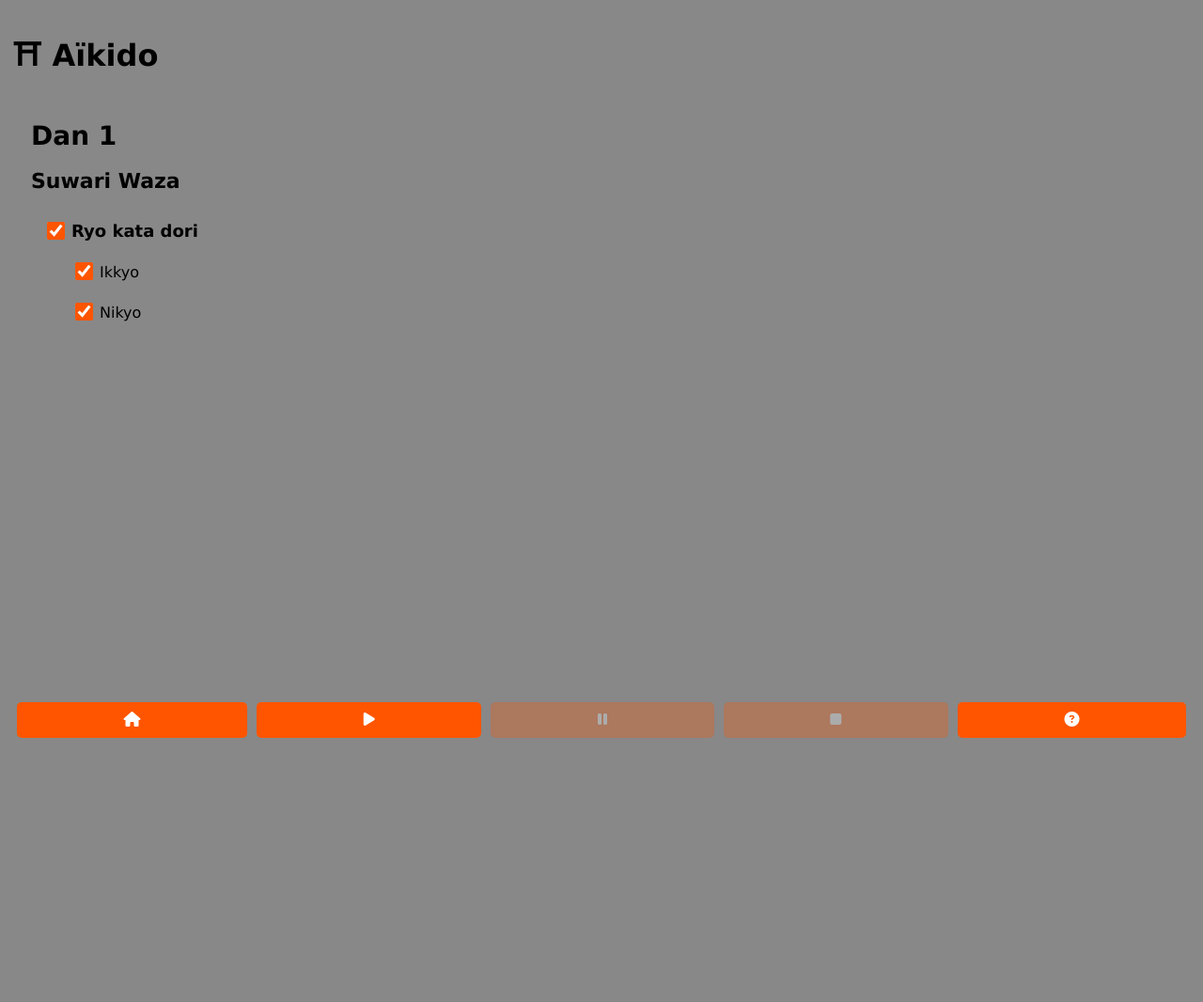
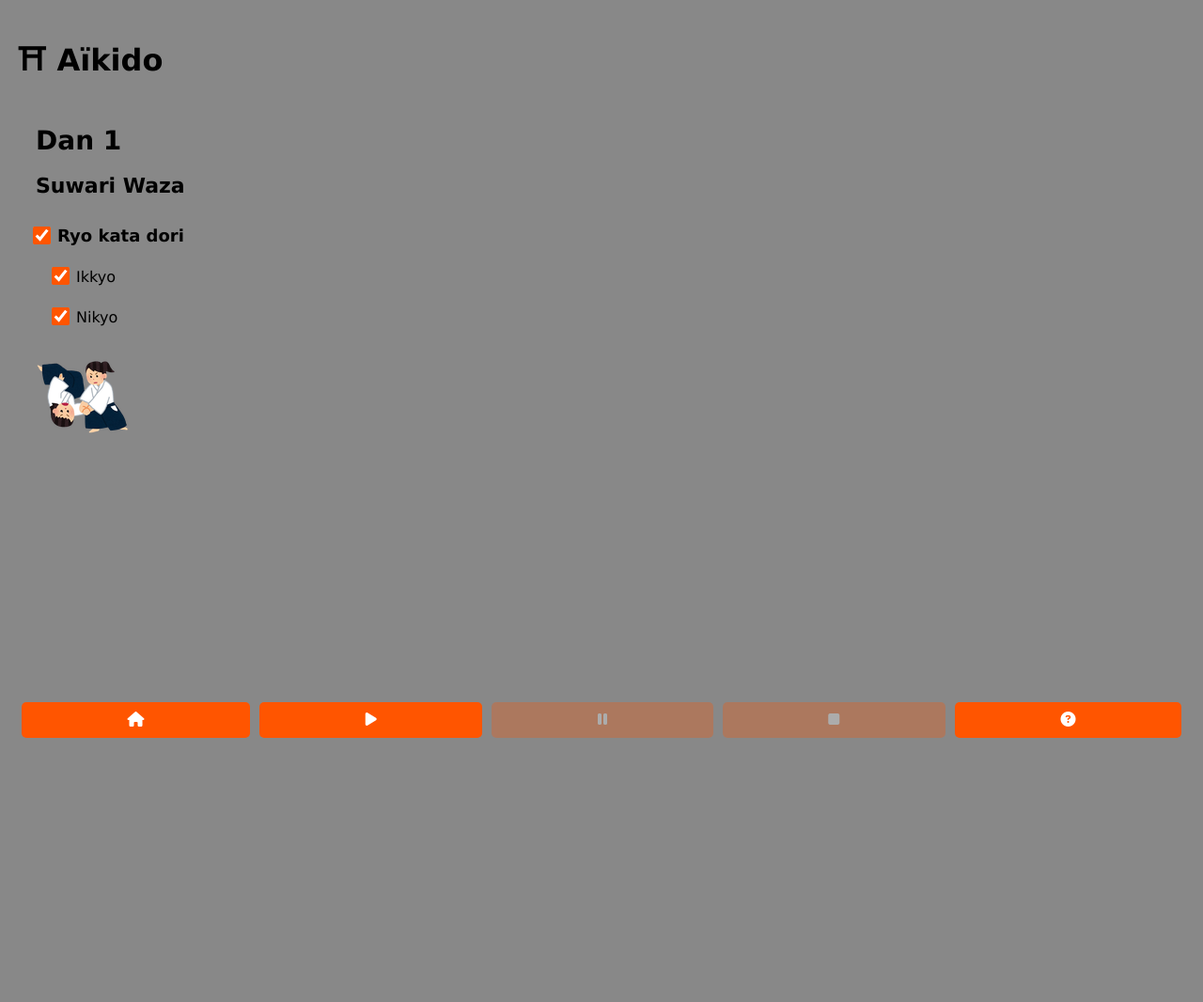
Before and after one commit to Ueshibag/aikitalk, a Flask app: page / in a window 1280 px wide. Shown: the whole page at 94% size. Before the commit the page ends 785 px from the top, so only its background shows below. Run offline with Flask 3, Linux system fonts and the light colour scheme.

Commit message:
User interface improvements

```diff
--- a/static/script.js
+++ b/static/script.js
@@ -1,5 +1,5 @@
 
-const Version = "1.1.2";
+const VERSION = "1.1.2";
 
 const GET_READY_TXT = 'Préparez vous';
 
@@ -398,7 +398,7 @@ function start_session() {
         }
 
         // minus 2 to take trailing <br>s into account
-        if (i == session_text.length - 2) {
+        if (i == session_text.length - 3) {
 
             // End of session; manage and store techniques
             techniques = manage_techniques(techniques);
@@ -708,7 +708,7 @@ async function build_session() {
                 text_area.innerHTML += "<div>"; // technique
                 let tech_name = data[situation][attack_name][i++];
                 var underscored_tech_name = tech_name.replace(/ /g, '_');
-                text_area.innerHTML += `<label><input style="margin-left: 50px;" type="checkbox" ${checked_if_not_jyu_waza(tech_name)} id="${underscored_tech_name}" class="child-checkbox ${underscored_attack_name}">${bold_if_jyu_waza(tech_name)}</label>`;
+                text_area.innerHTML += `<label><input style="margin-left: 20px;" type="checkbox" ${checked_if_not_jyu_waza(tech_name)} id="${underscored_tech_name}" class="child-checkbox ${underscored_attack_name}">${bold_if_jyu_waza(tech_name)}</label>`;
                 text_area.innerHTML += "</div>"; // technique
             }
 
@@ -730,13 +730,15 @@ async function build_session() {
             text_area.innerHTML += "<div>"; // technique
             let tech_name = data[situation][attack_name][i++];
             var underscored_tech_name = tech_name.replace(/ /g, '_');
-            text_area.innerHTML += `<label><input style="margin-left: 50px;" type="checkbox" ${checked_if_not_jyu_waza(tech_name)} id="${underscored_tech_name}" class="child-checkbox ${underscored_attack_name}">${bold_if_jyu_waza(tech_name)}</label>`;
+            text_area.innerHTML += `<label><input style="margin-left: 20px;" type="checkbox" ${checked_if_not_jyu_waza(tech_name)} id="${underscored_tech_name}" class="child-checkbox ${underscored_attack_name}">${bold_if_jyu_waza(tech_name)}</label>`;
             text_area.innerHTML += "</div>"; // technique
         }
 
         text_area.innerHTML += "</div>"; // attack
         text_area.innerHTML += '<br>';
     }
+
+    text_area.innerHTML += '<img src="static/images/aikido.png" alt="aikido" style="margin-top: 20px" />';
 
     document.getElementById('startBtn').disabled = false;
     document.getElementById('helpBtn').disabled = false;
@@ -932,5 +934,5 @@ function display_user_manual() {
     text_area.innerHTML += '<b>Aléatoire</b><br>techniques demandées dans un ordre aléatoire<br><br>';
     text_area.innerHTML += '<b>Omote / Ura</b><br>techniques demandées sous la forme choisie<br><br>';
 
-    text_area.innerHTML += `<br><br><label style="font-size: 12px;">Version ${Version}</label>`;
+    text_area.innerHTML += `<br><br><label style="font-size: 12px;">Version ${VERSION}</label>`;
 }
--- a/static/style.css
+++ b/static/style.css
@@ -4,7 +4,7 @@ body {
     height: 100dvh;
     justify-content: flex-start;
     font-family: Verdana, Geneva, Tahoma, sans-serif;
-    margin: auto;
+    margin: 5px;
     padding: 0.5rem;
     background-color: #888; /* Couleur de fond solide */
 }
@@ -46,13 +46,14 @@ body {
 .sidenav label {
     margin-left: 15px;
     color: #E0E0E0;
+    width: 200px;
 }
 
 .sidenav select {
     margin-left: 15px;
     font-size: 16px;
     text-align: center;
-    width: 50%;
+    width: 92%;
 }
 
 .sidenav input {
@@ -96,7 +97,7 @@ select, input[type="number"] {
 }
 
 input[type="checkbox"] {
-    margin-left: 20px;
+    margin-left: 0px;
     margin-right: 10px;
     margin-bottom: 15px;
     margin-top: 15px;
@@ -173,25 +174,20 @@ input[type="range"]:focus::-moz-range-thumb {
   box-shadow: 0 0 0 13px rgba(255,85,0, .2)
 }
 
-
 .wrapper {
-  max-width: 400px;
   width: 100%;
   height: 60px;
   display: flex;
   justify-content: flex-start;
-  align-items: flex-start;
-  margin: 0 auto;
+  align-items: center;
 }
 
 .range {
   display: flex;
   align-items: center;
-  max-width: 500px;
-  margin: 0 auto;
+  margin: 0;
   height: 4rem;
-  width: 80%;
-  padding: 0 5;
+  width: 95%;
 }
 
 .value {
@@ -271,10 +267,11 @@ legend {
 
 fieldset {
   margin-left: 15px;
-  margin-right: 15px;
+  margin-top: 20px;
   border:  1px solid #ccc;
   border-radius: 5px;
   padding: 5px;
+  width: 50%;
 }
 
 input[type='radio'] {
--- a/templates/index.html
+++ b/templates/index.html
@@ -17,31 +17,31 @@
 
         <a href="javascript:void(0)" class="closebtn" onclick="close_nav()">&times;</a>
 
-        <select id="grade_select"></select><br>
+        <select id="grade_select" style="margin-top: 50px;"></select><br>
 
         <select id="situation_select"></select><br>
 
         <select id="attack_select"></select><br><br>
 
-        <label for="interval_select"><b>Intervalle</b></label>
         <div class="wrapper">
             <div class="range">
+                <label for="interval_select"><b>Intervalle</b></label>
                 <input type="range" min="3" max="15" value="3" id="interval_select">
                 <div class="value" id="interval_value">3</div>
             </div>
         </div>
 
-        <label for="repetition_select"><b>Répétitions</b></label>
         <div class="wrapper">
             <div class="range">
+                <label for="repetition_select"><b>Répétitions</b></label>
                 <input type="range" min="0" max="5" value="0" id="repetition_select">
                 <div class="value" id="repetition_value">0</div>
             </div>
         </div>
 
-        <label for="kokyunage_select"><b>Kokyu Nage</b></label>
         <div class="wrapper">
             <div class="range">
+                <label for="kokyunage_select"><b>Kokyu Nage</b></label>
                 <input type="range" min="1" max="8" value="1" id="kokyunage_select">
                 <div class="value" id="kokyunage_value">1</div>
             </div>
```
Also changed, not shown: static/images/aikido.jpg (deleted), static/images/aikido.png (added), 1 other file.
